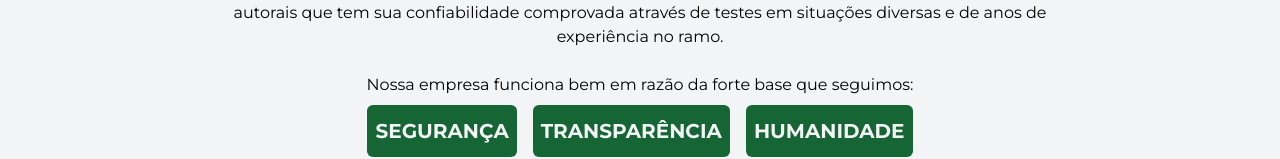
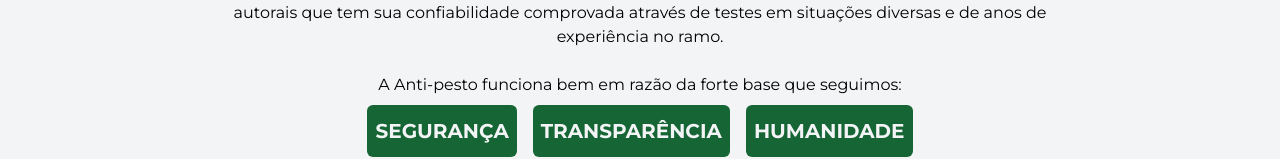
Before and after one commit to CarolinaRTC/WG, a Next.js app: page / in a window 1280 px wide. Shown: the part 655-814 px from the top of the page. Built offline with nearby package versions, Linux system fonts and the light colour scheme.

Commit message:
Correção no texto da seção sobre

```diff
--- a/app/components/Sobre.tsx
+++ b/app/components/Sobre.tsx
@@ -22,7 +22,7 @@ export const Sobre = () => {
             de anos de experiência no ramo.
           </p>
           <p className="text-base text-center font-montserrat p-3 pb-2">
-            Nossa empresa funciona bem em razão da forte base que seguimos:{" "}
+            A Anti-pesto funciona bem em razão da forte base que seguimos:{" "}
           </p>
           <div className="flex justify-center gap-4 flex-wrap">
             <p className="bg-green-800 rounded-md text-xl text-gray-100 text-center font-montserrat font-italic font-bold py-3 px-2">
```
